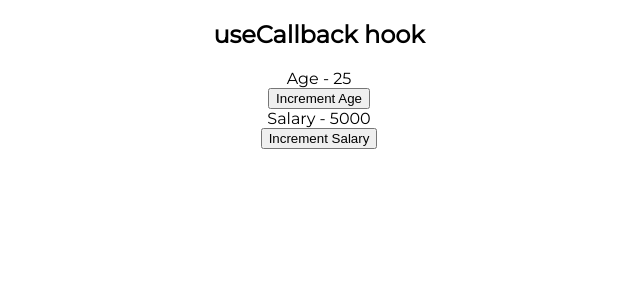
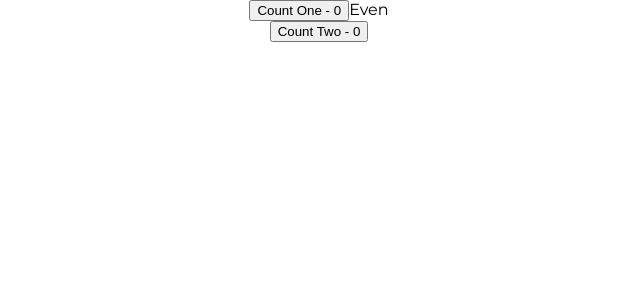
Before and after one commit to harshrajhrj/react-grasp, a React (Create React App) app: page / in a window 1280 px wide. Shown: the top 300 px of the page, without its empty margins (321-961 px from the left). Built offline with nearby package versions, Linux system fonts and the light colour scheme.

Commit message:
completed learning useMemo hook

```diff
--- a/src/App.js
+++ b/src/App.js
@@ -18,6 +18,7 @@ import { ComponentC } from './components/useReducer-with-useContext/ComponentC';
 import { FetchUsingUseEffect } from './components/useReducer-with-fetching/FetchUsingUseEffect';
 import { FetchUsingUseReducer } from './components/useReducer-with-fetching/FetchUsingUseReducer';
 import { ParentComponent } from './components/useCallback/ParentComponent';
+import { UseMemoCounter } from './components/useMemo/UseMemoCounter';
 
 /**
  * The `.createContext()` helps in maintaining context(or values) at any level of
@@ -72,7 +73,8 @@ function App() {
         </CountContext.Provider> */}
         {/* <FetchUsingUseEffect /> */}
         {/* <FetchUsingUseReducer /> */}
-        <ParentComponent />
+        {/* <ParentComponent /> */}
+        <UseMemoCounter />
       </div>
     </>
   );
--- /dev/null
+++ b/src/components/useMemo/UseMemoCounter.js
@@ -0,0 +1,45 @@
+import { useState, useMemo } from 'react'
+
+/**
+ * `useMemo` for performance optimization.
+ * ---
+ * React is using cached value of isEven function to display whether counterOne is odd or even.
+ * Since the value never changed for counterOne, there is no need to recompute for odd or even value.
+ * React will simply use the cached value from the previous render.
+ * @returns
+ */
+export const UseMemoCounter = () => {
+    const [counterOne, setCounterOne] = useState(0)
+    const [counterTwo, setCounterTwo] = useState(0)
+
+    const incrementOne = () => {
+        setCounterOne(counterOne + 1)
+    }
+    const incrementTwo = () => {
+        setCounterTwo(counterTwo + 1)
+    }
+
+    const isEven = useMemo(() => {
+        let i = 0
+        while (i < 2000000000) i++
+        return counterOne % 2 === 0
+    }, [counterOne]);
+
+    // const isEven = () => {
+    //     let i = 0
+    //     while (i < 2000000000) i++
+    //     return counterOne % 2 === 0
+    // }
+
+    return (
+        <div>
+            <div>
+                <button onClick={incrementOne}>Count One - {counterOne}</button>
+                <span>{isEven ? 'Even' : 'Odd'}</span>
+            </div>
+            <div>
+                <button onClick={incrementTwo}>Count Two - {counterTwo}</button>
+            </div>
+        </div>
+    )
+}
```
